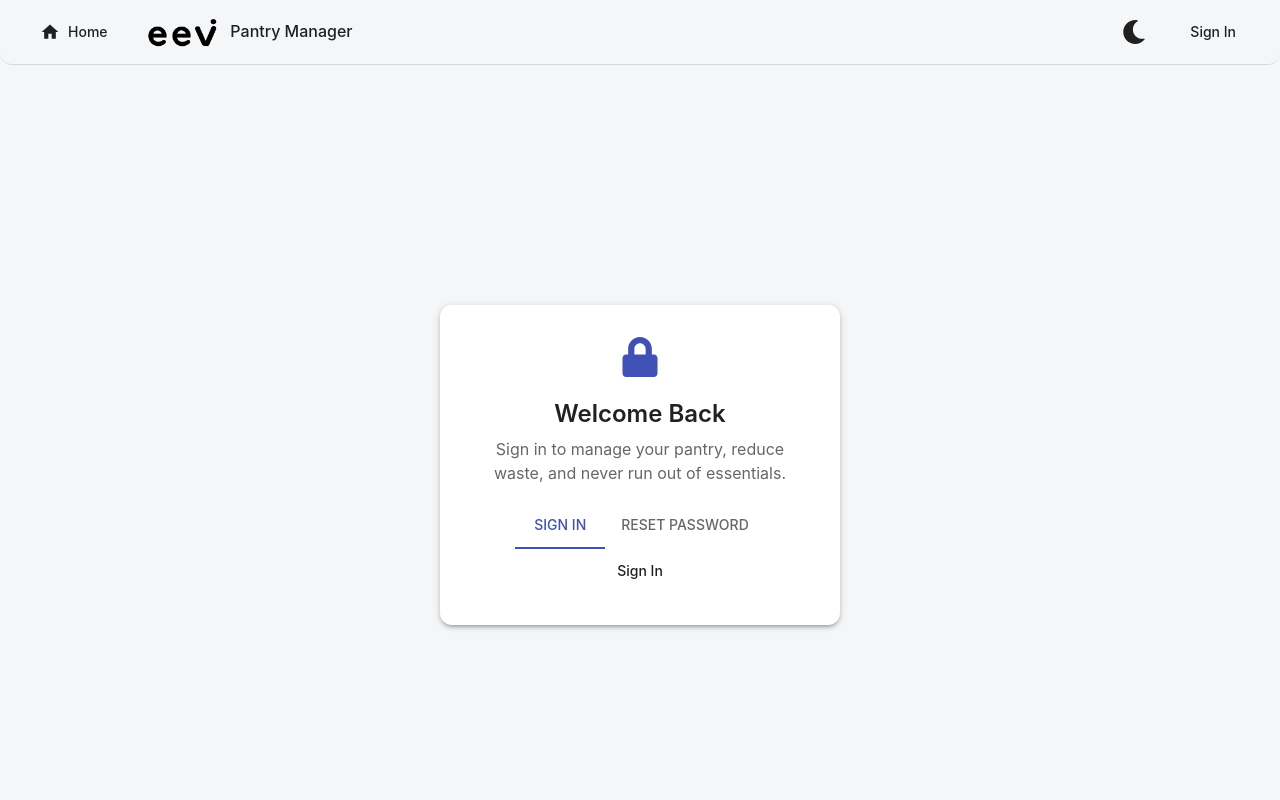
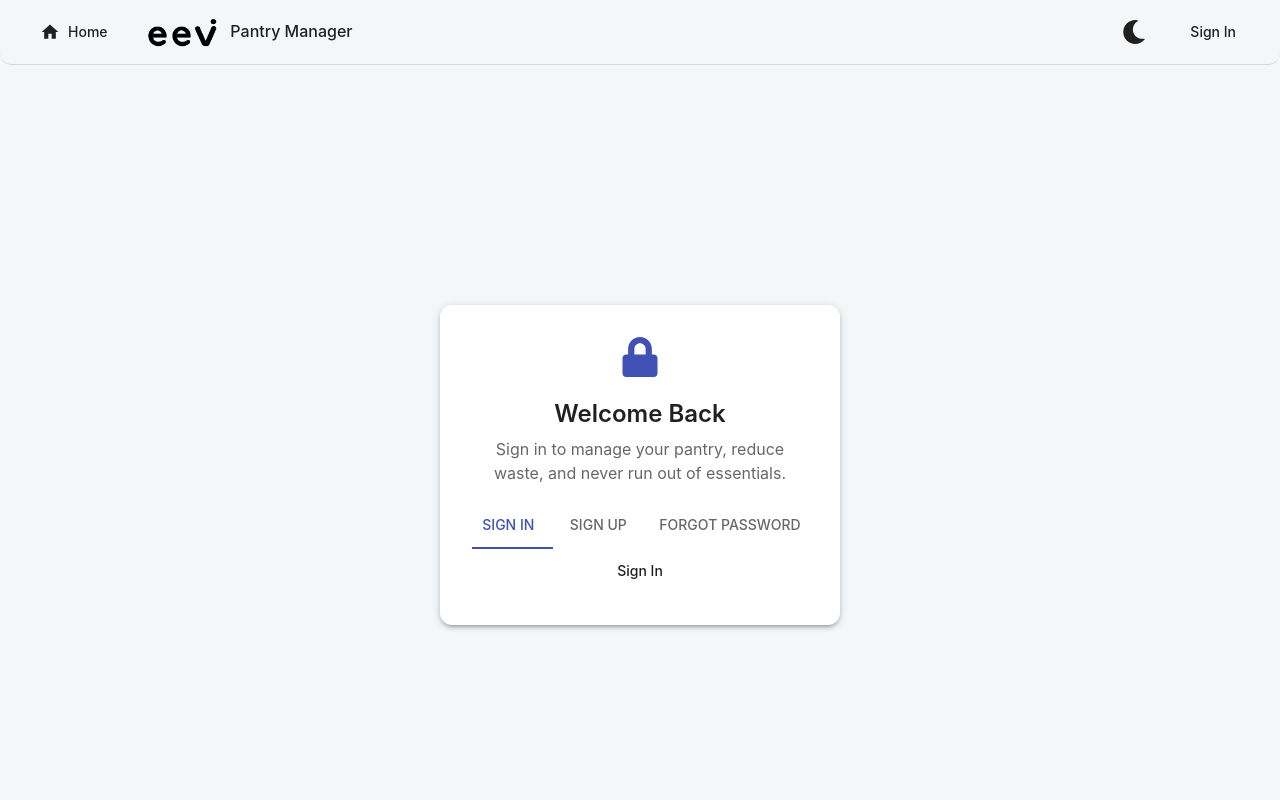
Before and after one commit to BurhanCantCode/PantryManagement, a Next.js app: page /login in a window 1280 px wide. Shown: the top 800 px of the page. Built offline with nearby package versions, Linux system fonts and the light colour scheme; no server answers.

Commit message:
Update login.tsx

```diff
--- a/pages/login.tsx
+++ b/pages/login.tsx
@@ -6,6 +6,7 @@ import { useEffect, useState } from 'react';
 import { useRouter } from 'next/router';
 import AuthModal from '../components/AuthModal';
 import PasswordReset from '../components/PasswordReset';
+import SignUp from '../components/SignUp';
 
 const Login: NextPage = () => {
   const { user, redirectAfterAuth } = useAuth();
@@ -40,10 +41,12 @@ const Login: NextPage = () => {
         </Typography>
         <Tabs value={tabIndex} onChange={handleTabChange} centered>
           <Tab label="Sign In" />
-          <Tab label="Reset Password" />
+          <Tab label="Sign Up" />
+          <Tab label="Forgot Password" />
         </Tabs>
         {tabIndex === 0 && <AuthModal />}
-        {tabIndex === 1 && <PasswordReset />}
+        {tabIndex === 1 && <SignUp />}
+        {tabIndex === 2 && <PasswordReset />}
       </Paper>
     </Box>
   );
```
